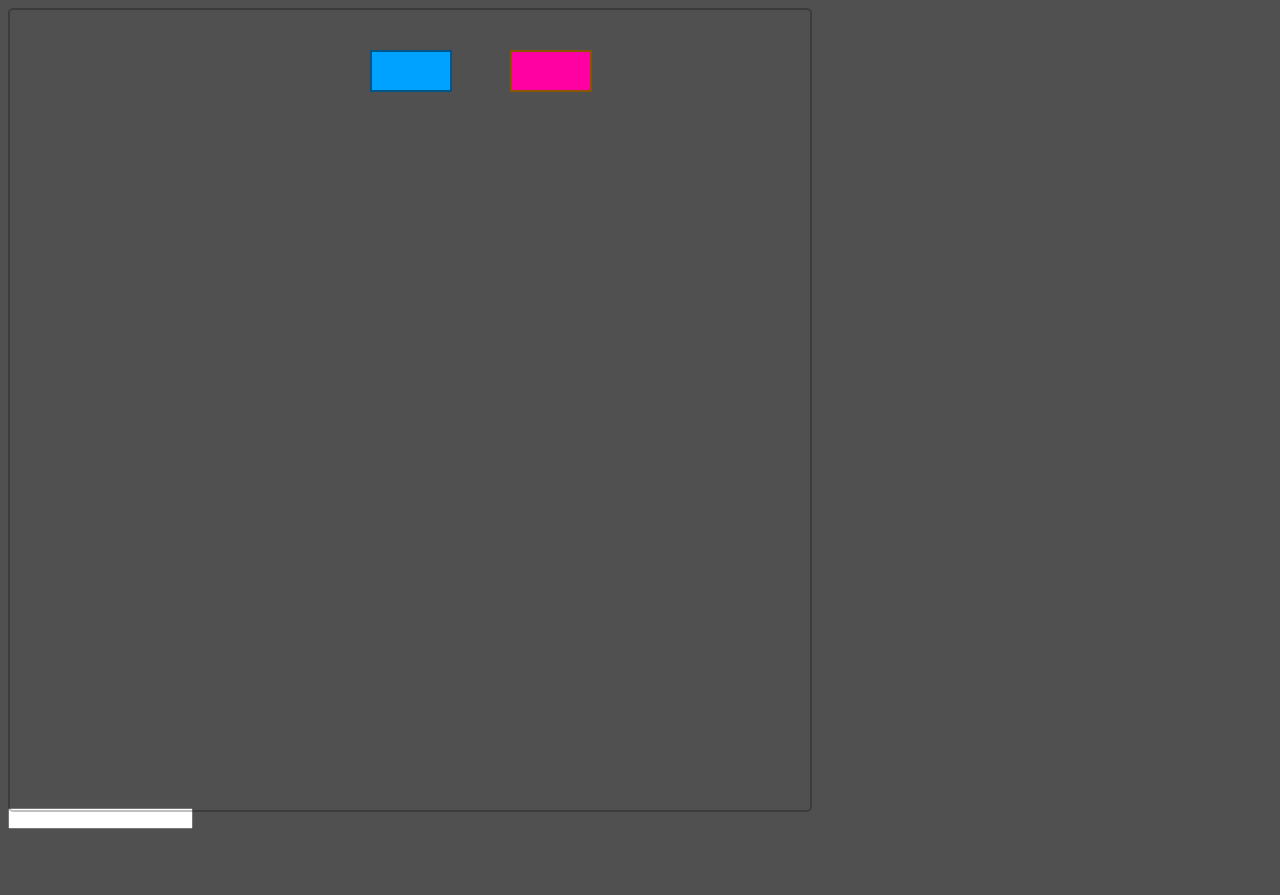
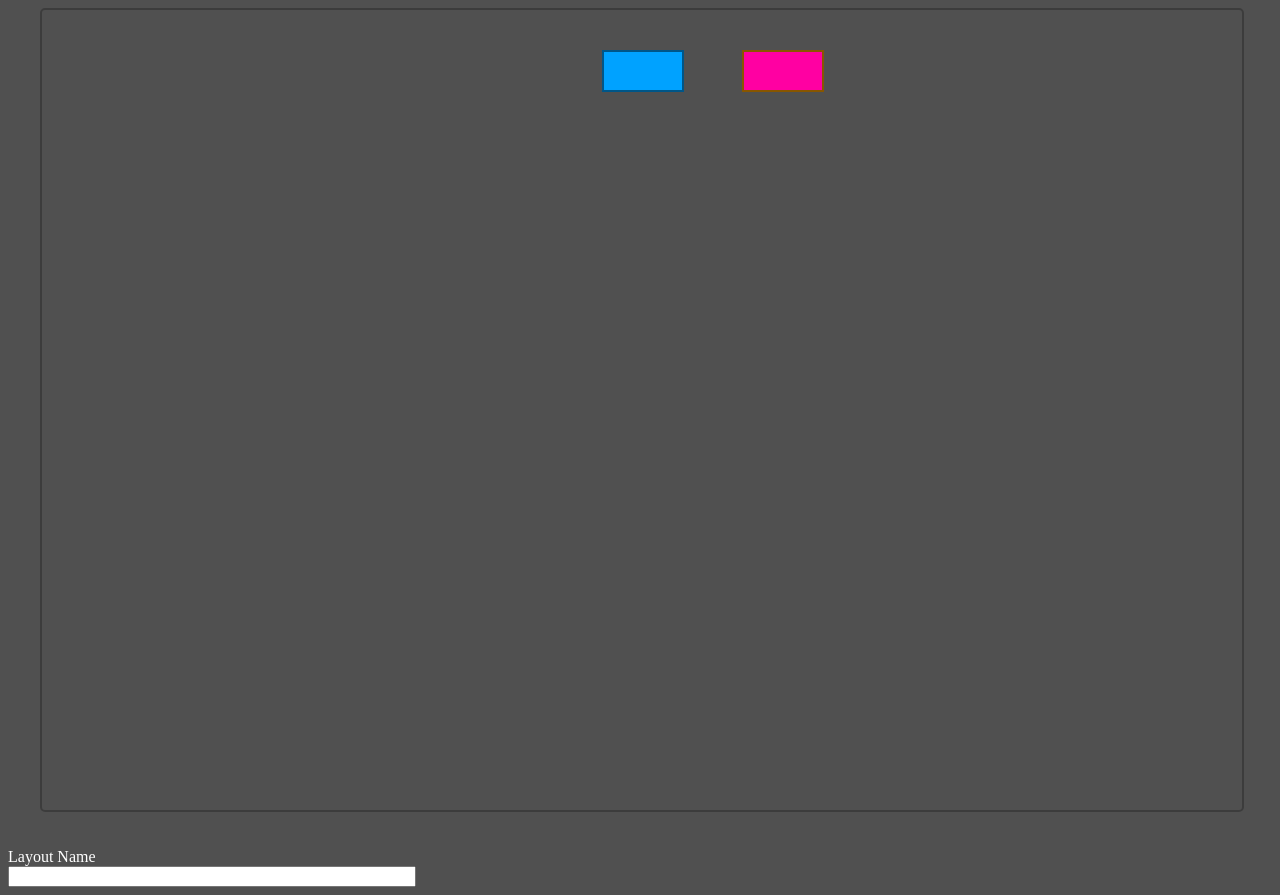
Before and after one commit to JosephThomasVasquez/fabricjs-canvas, a website: page index.html in a window 1280 px wide. Before the commit the page ends 837 px from the top, so only its background shows below. Drawn offline with Linux system fonts and the light colour scheme.

Commit message:
Added some styling

```diff
--- a/index.html
+++ b/index.html
@@ -9,9 +9,23 @@
     <script src="./lib/fabric.min.js"></script>
   </head>
   <body>
-    <canvas id="canvas" width="800px" height="800px"></canvas>
+    <section id="canvas-section">
+      <canvas
+        id="canvas"
+        width="1200"
+        height="800px"
+        class="main-canvas"
+      ></canvas>
+    </section>
+
     <form class="layout-form">
-      <input type="text" name="layout-name" id="layout-name" class="layout-form-input"/>
+      <label for="layout-name">Layout Name</label>
+      <input
+        type="text"
+        name="layout-name"
+        id="layout-name"
+        class="layout-form-input"
+      />
     </form>
     <script src="app.js"></script>
   </body>
--- a/styles.css
+++ b/styles.css
@@ -1,10 +1,25 @@
 body {
-    background-color: #505050;
+  background-color: #505050;
 }
 
+#canvas-section {
+  display: flex;
+  justify-content: center;
+}
 #canvas {
-    width: 100%;
-    height: 100%;
-    border: 2px solid rgba(0, 0, 0, 0.25);
-    border-radius: 5px;
+  width: 100%;
+  height: 100%;
+  border: 2px solid rgba(0, 0, 0, 0.25);
+  border-radius: 5px;
 }
+
+.layout-form {
+  display: flex;
+  flex-direction: column;
+  padding-top: 40px;
+  color: white;
+}
+
+.layout-form-input {
+    width: 400px;
+}
```
Also changed, not shown: app.js (line endings or trailing spaces).
